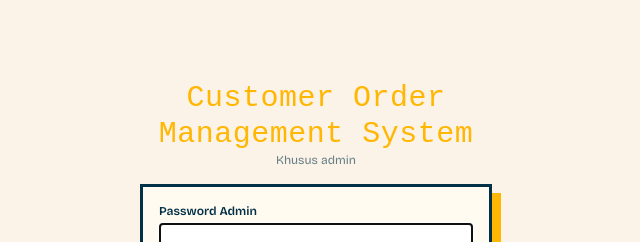
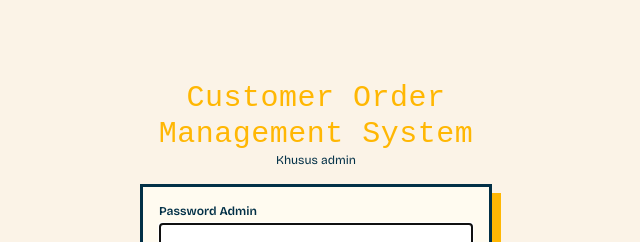
Before and after one commit to ratu8ilqi5/ratu-bilqisyari-ordersystem, a Next.js app: page /admin-login in a window 1280 px wide. Shown: the top 242 px of the page, without its empty margins (324-964 px from the left). Built offline with nearby package versions, Linux system fonts and the light colour scheme; a web font is replaced by a local one.

Commit message:
Improve admin login accessibility

```diff
--- a/app/admin-login/page.js
+++ b/app/admin-login/page.js
@@ -32,7 +32,7 @@ export default function AdminLoginPage() {
     <div className="max-w-sm mx-auto px-4 py-20">
       <div className="text-center mb-4">
         <h1 className="ff-display text-3xl" style={{ color: C.grape }}>{APP_NAME}</h1>
-        <p className="text-xs opacity-60">Khusus admin</p>
+        <p className="text-xs">Khusus admin</p>
       </div>
       <NeoCard accent={C.grape}>
         <form onSubmit={handleSubmit}>
@@ -44,6 +44,7 @@ export default function AdminLoginPage() {
             className="w-full mb-3 px-3 py-2"
             style={{ border: `2px solid ${C.midnight}`, borderRadius: 0 }}
             autoFocus
+            autoComplete="current-password"
           />
           {error && <p className="text-xs mb-3" style={{ color: C.grape }}>{error}</p>}
           <NeoButton full color={C.grape} disabled={!password || loading} type="submit">
```
